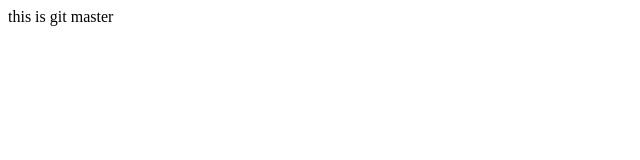
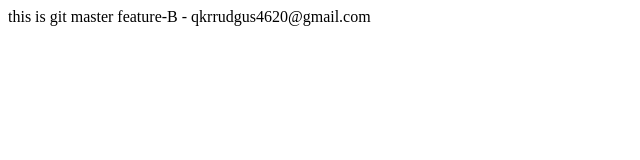
Before and after one commit to parkkunghyun/group-project-1, a plain HTML site: page index.html in a window 1280 px wide. Shown: the whole page, without its empty margins (0-640 px from the left). Drawn offline with Linux system fonts and the light colour scheme.

Commit message:
feature B

```diff
--- a/index.html
+++ b/index.html
@@ -7,5 +7,7 @@
 </head>
 <body>
     this is git master
+
+    feature-B - qkrrudgus4620@gmail.com
 </body>
 </html>
```
